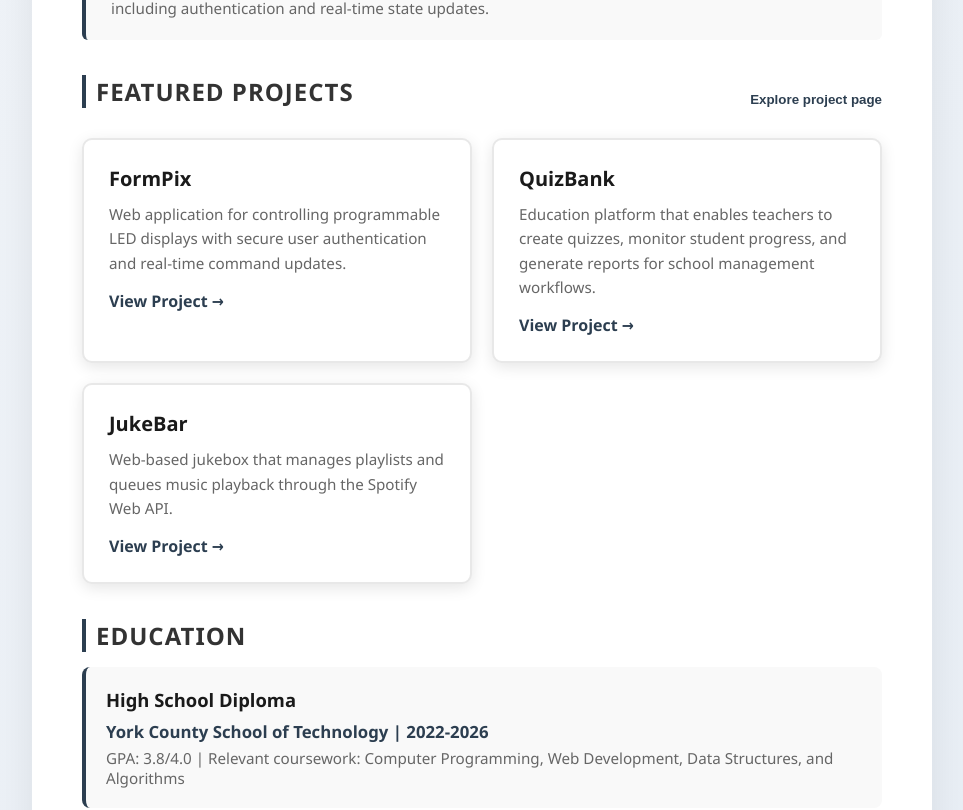
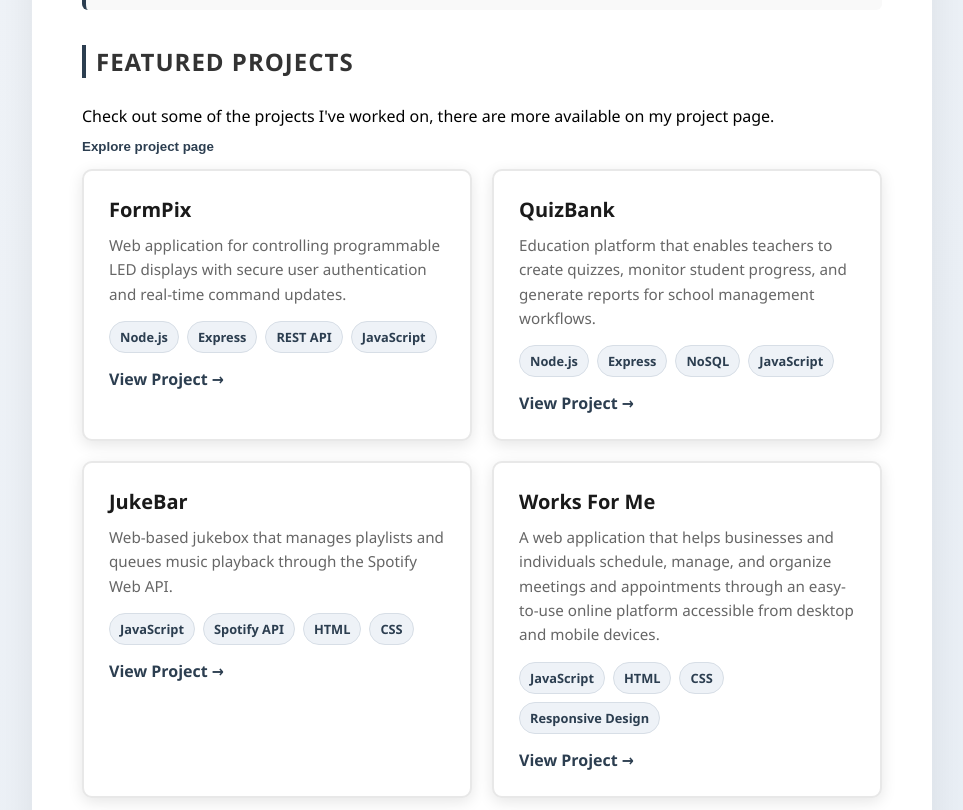
Before and after one commit to RobertFilms/Resume, a React (Vite) app: page / in a window 1280 px wide. Shown: the part 1793-2603 px from the top of the page, without its empty margins (158-1121 px from the left). Built offline with nearby package versions, Linux system fonts and the light colour scheme.

Commit message:
Add project tech tags and update resume data

```diff
--- a/src/App.css
+++ b/src/App.css
@@ -806,6 +806,30 @@ section h2 {
   z-index: 1;
 }
 
+.project-tech {
+  display: flex;
+  flex-wrap: wrap;
+  gap: 8px;
+  margin-bottom: 15px;
+}
+
+.project-tech-tag {
+  padding: 6px 10px;
+  border-radius: 999px;
+  background: #eef2f7;
+  border: 1px solid #d7dee6;
+  color: #2c3e50;
+  font-size: 0.8rem;
+  font-weight: 600;
+  transition: all 0.25s ease;
+}
+
+.project-card:hover .project-tech-tag {
+  background: #2c3e50;
+  color: white;
+  border-color: #2c3e50;
+}
+
 .view-link {
   color: #2c3e50;
   font-weight: 700;
--- a/src/App.jsx
+++ b/src/App.jsx
@@ -7,11 +7,11 @@ const resumeData = {
     phone: '(717) 893-6346',
     location: 'Red Lion, PA',
     profileImage: '/profile.jpg',
-    summary: 'Entry-level software developer focused on full-stack web development, API design, and practical tools that solve real user problems. Experienced building responsive interfaces, integrating third-party APIs, and delivering maintainable code in collaborative environments.',
+    summary: 'Full-stack developer experienced in React, Node.js, Express, and REST API development. Built educational platforms, scheduling systems, and business tools with a focus on usability, performance, and maintainable code.',
     highlights: [
         { id: 'experience', label: '3+', value: 'Years Experience' },
         { id: 'projects', label: '5+', value: 'Projects Completed' },
-        { id: 'contact', label: '100%', value: 'Client Satisfaction' }
+        { id: 'certificates', label: '4', value: 'Certifications Earned' }
     ],
     skills: [
         'JavaScript',
@@ -47,18 +47,27 @@ const resumeData = {
     projects: [
         {
             name: 'FormPix',
+            technologies: ['Node.js', 'Express', 'REST API', 'JavaScript'],
             description: 'Web application for controlling programmable LED displays with secure user authentication and real-time command updates.',
             link: 'https://github.com/csmith1188/formPix'
         },
         {
             name: 'QuizBank',
+            technologies: ['Node.js', 'Express', 'NoSQL', 'JavaScript'],
             description: 'Education platform that enables teachers to create quizzes, monitor student progress, and generate reports for school management workflows.',
             link: 'https://github.com/csmith1188/quizbank'
         },
         {
             name: 'JukeBar',
+            technologies: ['JavaScript', 'Spotify API', 'HTML', 'CSS'],
             description: 'Web-based jukebox that manages playlists and queues music playback through the Spotify Web API.',
             link: 'https://github.com/csmith1188/jukebar'
+        },
+        {
+            name: 'Works For Me',
+            technologies: ['JavaScript', 'HTML', 'CSS', 'Responsive Design'],
+            description: 'A web application that helps businesses and individuals schedule, manage, and organize meetings and appointments through an easy-to-use online platform accessible from desktop and mobile devices.',
+            link: 'https://github.com/csmith1188/worksforme'
         }
     ],
     certificates: [
@@ -94,7 +103,7 @@ const resumeData = {
     portfolioSites: [
         { name: 'GitHub', url: 'https://github.com/RobertFilms', icon: '🐙' },
         { name: 'CodePen', url: 'https://codepen.io/RobertFilms', icon: '✏️' },
-        // { name: 'Portfolio', url: 'https://yourportfolio.com', icon: '🌐' }, DONT HAVE ONE YET
+        // { name: 'Portfolio', url: 'https://robert-apps.com', icon: '🌐' }, DONT HAVE ONE YET
         { name: 'LinkedIn', url: 'https://www.linkedin.com/in/robert-ambartsumyan-171594338/', icon: '💼' }
     ],
     education: [
@@ -102,7 +111,7 @@ const resumeData = {
             degree: 'High School Diploma',
             school: 'York County School of Technology',
             year: '2022-2026',
-            details: 'GPA: 3.8/4.0 | Relevant coursework: Computer Programming, Web Development, Data Structures, and Algorithms'
+            details: 'GPA: 3.7 | Relevant coursework: Computer Programming, Web Development, Data Structures, and Algorithms'
         }
     ]
 }
@@ -224,7 +233,7 @@ function App() {
                 </div>
             </section>
 
-            {/*}
+            {/*
             <section className="page-preview-grid">
                 <button type="button" className="preview-card" onClick={() => setActivePage('experience')}>
                     <span className="preview-kicker">Experience</span>
@@ -301,12 +310,18 @@ function App() {
             <section className="projects">
                 <div className="section-head">
                     <h2>Featured Projects</h2>
-                    <button type="button" className="text-link" onClick={() => setActivePage('projects')}>
+                    <p>Check out some of the projects I've worked on, there are more available on my project page.</p>
+                    <button
+                        type="button"
+                        className="text-link"
+                        onClick={() => setActivePage('projects')}
+                    >
                         Explore project page
                     </button>
                 </div>
+
                 <div className="projects-grid">
-                    {resumeData.projects.map((project) => (
+                    {resumeData.projects.slice(0, 4).map((project) => (
                         <a
                             key={project.name}
                             href={project.link}
@@ -316,6 +331,13 @@ function App() {
                         >
                             <h3>{project.name}</h3>
                             <p>{project.description}</p>
+                            <div className="project-tech">
+                                {project.technologies?.map((tech) => (
+                                    <span key={tech} className="project-tech-tag">
+                                        {tech}
+                                    </span>
+                                ))}
+                            </div>
                             <span className="view-link">View Project</span>
                         </a>
                     ))}
@@ -353,7 +375,7 @@ function App() {
             <section className="detail-panel">
                 <h2>Why 3+ Years Matters</h2>
                 <p>
-                    Most of my programming experience has been gained through hands-on work in real-world roles (most of which being jobs from my tecaher), where I’ve built and maintained production applications, collaborated with teams, and solved practical problems. This experience has given me a deep understanding of the software development lifecycle.
+                    Most of my programming experience has been gained through hands-on work in real-world roles (most of which were projects and contracts completed through my instructor and industry partnerships), where I’ve built and maintained production applications, collaborated with teams, and solved practical problems. This experience has given me a deep understanding of the software development lifecycle.
                 </p>
                 <div className="timeline-grid">
                     {resumeData.experience.map((exp) => (
@@ -384,7 +406,6 @@ function App() {
                 </button>
             </div>
 
-            <section className="detail-panel">
                 <h2>Featured Work</h2>
                 <div className="projects-grid compact">
                     {resumeData.projects.map((project) => (
@@ -397,11 +418,17 @@ function App() {
                         >
                             <h3>{project.name}</h3>
                             <p>{project.description}</p>
+                            <div className="project-tech">
+                                {project.technologies?.map((tech) => (
+                                    <span key={tech} className="project-tech-tag">
+                                        {tech}
+                                    </span>
+                                ))}
+                            </div>
                             <span className="view-link">Open link</span>
                         </a>
                     ))}
                 </div>
-            </section>
         </>
     )
 
```
